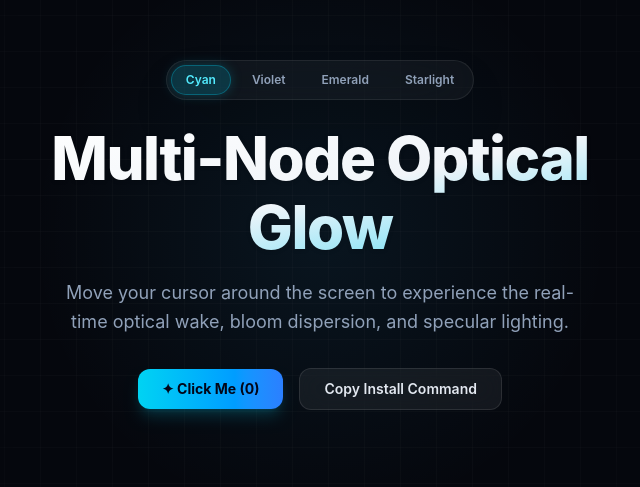
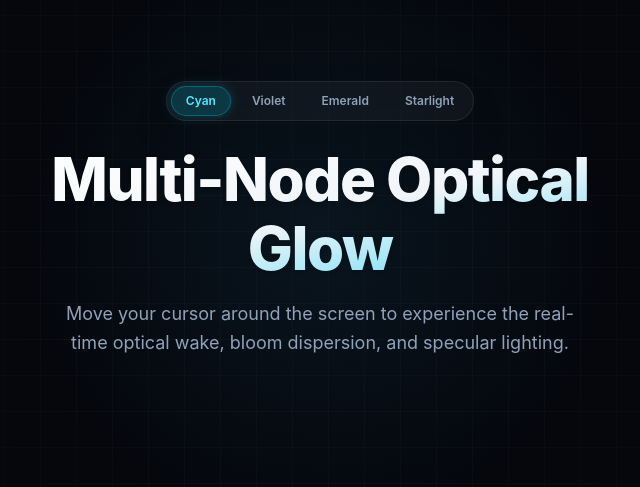
Before and after one commit to Dev-Farrukh/Multi-Node-Optical-Cursor-Glow, a React (Vite) app: page / in a window 1280 px wide. Shown: the part 165-652 px from the top of the page, without its empty margins (320-960 px from the left). Built offline with nearby package versions, Linux system fonts and the light colour scheme.

Commit message:
Remove comments from Glowing_Effect and Effect_Demo components

```diff
--- a/src/demos/Effect_Demo.jsx
+++ b/src/demos/Effect_Demo.jsx
@@ -3,7 +3,6 @@ import Glowing_Effect, { GLOW_PRESETS } from '../components/ui/Glowing_Effect'
 
 const Effect_Demo = () => {
   const [activePreset, setActivePreset] = useState('cyan')
-  const [clickCount, setClickCount] = useState(0)
   const [copied, setCopied] = useState(false)
 
   const handleCopy = (e) => {
@@ -20,7 +19,6 @@ const Effect_Demo = () => {
       id="hero"
       className="relative w-screen h-screen flex flex-col items-center justify-center bg-[#05070d] text-slate-100 overflow-hidden select-text"
     >
-      {/* Dynamic Specular Sheen Layer (Follows cursor via CSS Variables) */}
       <div
         className="pointer-events-none absolute inset-0 z-0 transition-opacity duration-300"
         style={{
@@ -28,7 +26,6 @@ const Effect_Demo = () => {
         }}
       />
 
-      {/* Subtle Background Grid Overlay */}
       <div
         className="pointer-events-none absolute inset-0 z-0 opacity-20"
         style={{
@@ -42,12 +39,9 @@ const Effect_Demo = () => {
         }}
       />
 
-      {/* Mount Optical Glow Trail Component */}
       <Glowing_Effect heroId="hero" preset={activePreset} />
 
-      {/* Center Interactive Content Area */}
       <div className="relative z-10 flex flex-col items-center text-center max-w-2xl px-6 pointer-events-auto">
-        {/* Glow Theme Selector Pills */}
         <div className="flex items-center gap-1.5 p-1 rounded-full bg-white/[0.04] border border-white/[0.08] backdrop-blur-xl mb-6 shadow-2xl">
           {Object.keys(GLOW_PRESETS).map((key) => {
             const isSelected = activePreset === key
@@ -68,34 +62,15 @@ const Effect_Demo = () => {
           })}
         </div>
 
-        {/* Headline - crisp modern gradient */}
         <h1 className="text-4xl sm:text-5xl md:text-6xl font-extrabold tracking-tight leading-[1.15] mb-4 bg-gradient-to-br from-white via-slate-100 to-cyan-400 bg-clip-text text-transparent drop-shadow-sm select-text cursor-text">
           Multi-Node Optical Glow
         </h1>
 
-        {/* Subtitle - fully selectable */}
         <p className="text-base sm:text-lg text-slate-400 leading-relaxed max-w-lg mb-8 select-text cursor-text">
           Move your cursor around the screen to experience the real-time optical wake, bloom dispersion, and specular lighting.
         </p>
 
-        {/* Interactive Buttons */}
-        <div className="flex flex-wrap items-center justify-center gap-4 pointer-events-auto z-20">
-          <button
-            type="button"
-            onClick={() => setClickCount((prev) => prev + 1)}
-            className="px-6 py-2.5 rounded-xl text-xs sm:text-sm font-bold bg-gradient-to-r from-cyan-400 to-blue-500 hover:from-cyan-300 hover:to-blue-400 text-slate-950 shadow-lg shadow-cyan-500/20 hover:shadow-cyan-500/30 transition-all cursor-pointer active:scale-95"
-          >
-            ✦ Click Me ({clickCount})
-          </button>
 
-          <button
-            type="button"
-            onClick={handleCopy}
-            className="px-6 py-2.5 rounded-xl text-xs sm:text-sm font-semibold bg-white/[0.06] hover:bg-white/[0.12] text-slate-200 hover:text-white border border-white/10 hover:border-white/20 backdrop-blur-md transition-all cursor-pointer active:scale-95"
-          >
-            {copied ? '✓ Copied!' : 'Copy Install Command'}
-          </button>
-        </div>
       </div>
     </div>
   )
```
Also changed, not shown: src/components/ui/Glowing_Effect.jsx (+0 -12 lines).
